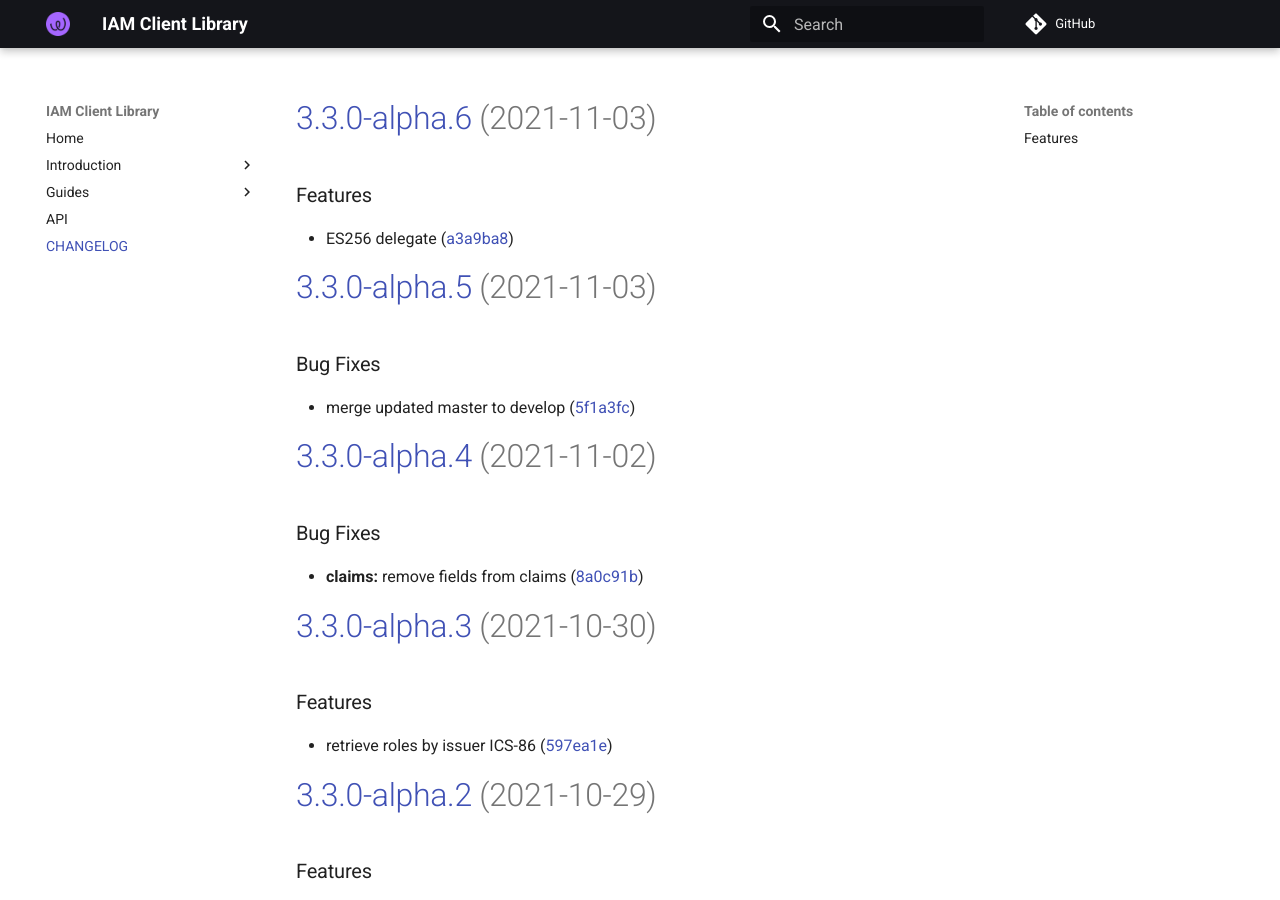
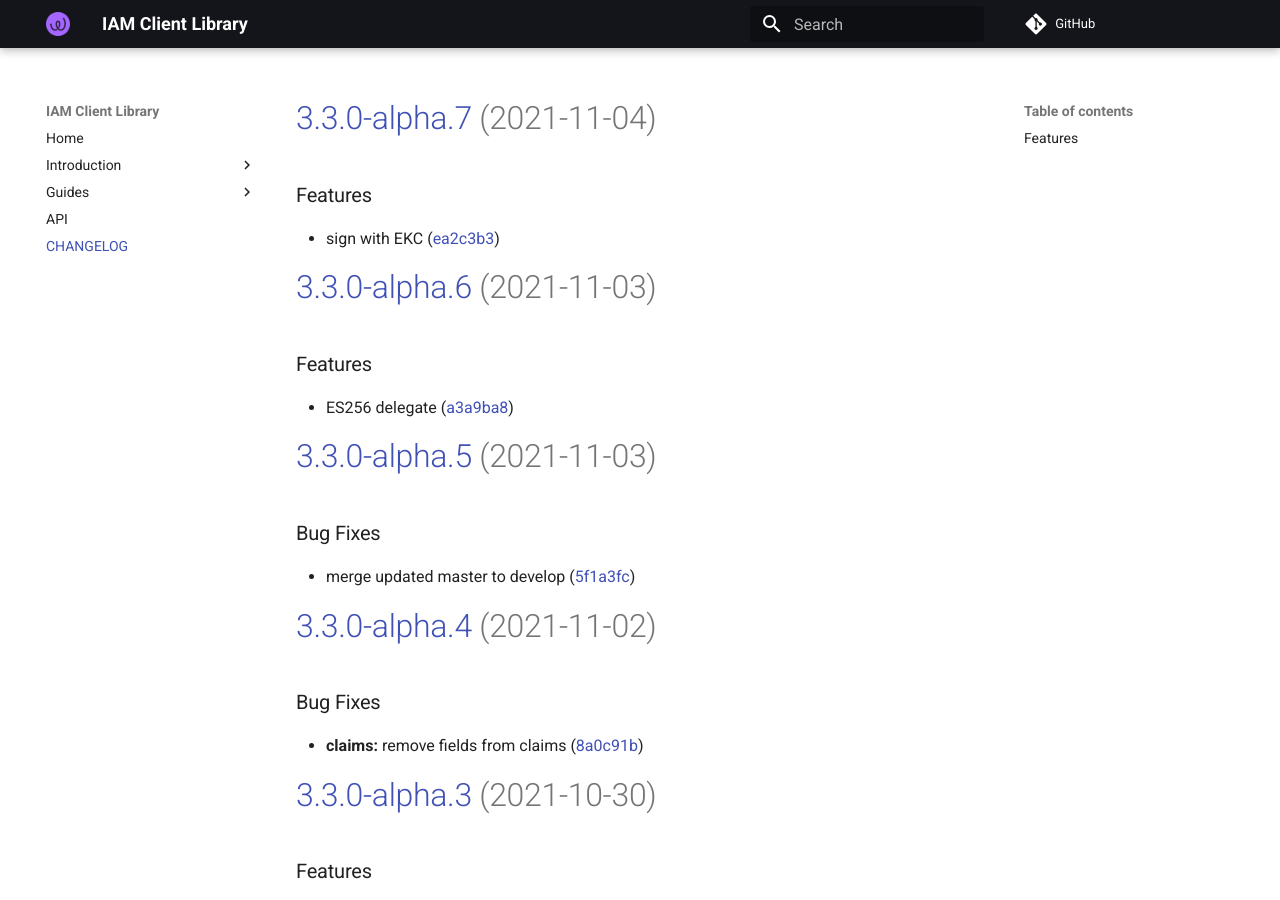
Before and after one commit to energywebfoundation/iam-client-lib, an MkDocs documentation site: the page built from docs/CHANGELOG.md, in a window 1280 px wide and 900 px high. Built offline with MkDocs 1.6.1 and Material for MkDocs 9.7.7, drawn with Linux system fonts in a browser that asks for light colours; comment, search, counter and statistics services are not loaded.

Commit message:
chore(release): 3.3.0-alpha.7 [skip ci]
# [3.3.0-alpha.7](https://github.com/energywebfoundation/iam-client-lib/compare/v3.3.0-alpha.6...v3.3.0-alpha.7) (2021-11-04)

### Features

* sign with EKC ([ea2c3b3](https://github.com/energywebfoundation/iam-client-lib/commit/ea2c3b3c001d1abf7e88d386f74ef329fa023c57))

```diff
--- a/docs/CHANGELOG.md
+++ b/docs/CHANGELOG.md
@@ -1,3 +1,10 @@
+# [3.3.0-alpha.7](https://github.com/energywebfoundation/iam-client-lib/compare/v3.3.0-alpha.6...v3.3.0-alpha.7) (2021-11-04)
+
+
+### Features
+
+* sign with EKC ([ea2c3b3](https://github.com/energywebfoundation/iam-client-lib/commit/ea2c3b3c001d1abf7e88d386f74ef329fa023c57))
+
 # [3.3.0-alpha.6](https://github.com/energywebfoundation/iam-client-lib/compare/v3.3.0-alpha.5...v3.3.0-alpha.6) (2021-11-03)
 
 
--- a/package.json
+++ b/package.json
@@ -1,6 +1,6 @@
 {
     "name": "iam-client-lib",
-    "version": "3.3.0-alpha.6",
+    "version": "3.3.0-alpha.7",
     "description": "Library for Decentralized Identity and Access Management",
     "main": "dist/iam-client-lib.js",
     "module": "dist/iam-client-lib.esm.js",
```
